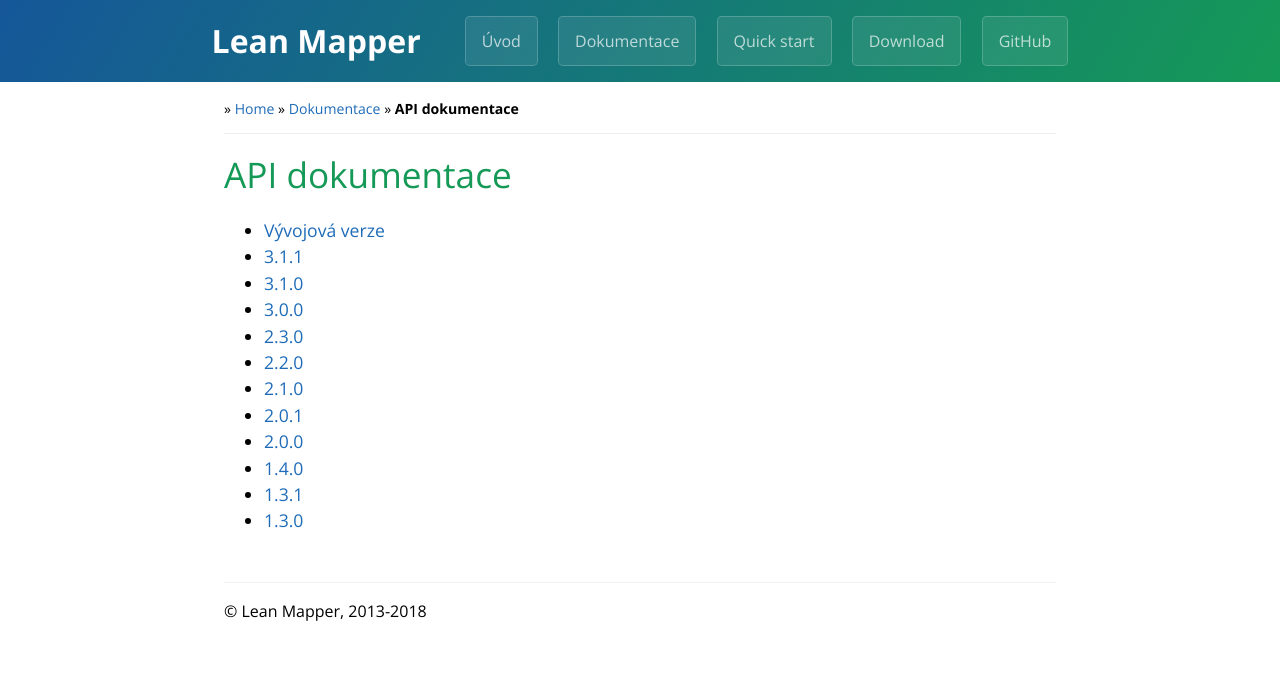
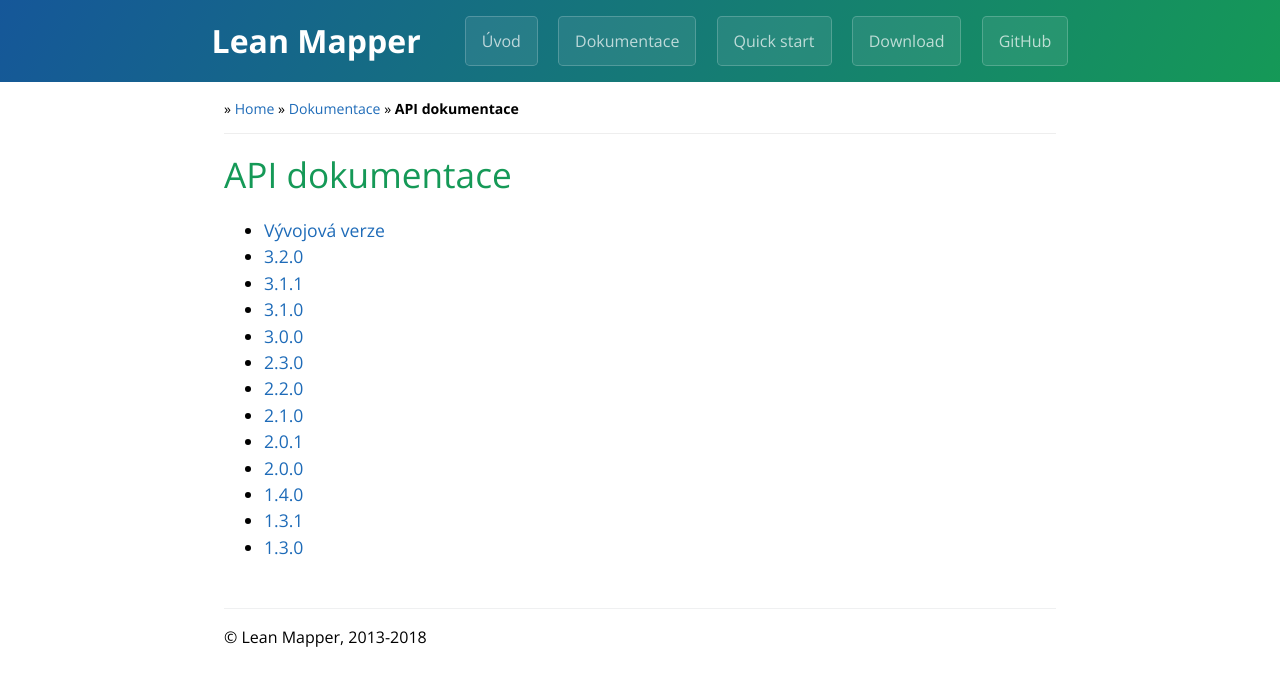
Before and after one commit to LeanMapper/LeanMapper.github.io, a Jekyll site: the page built from cs/api.md, in a window 1280 px wide. Shown: the top 686 px of the page. Built offline with Jekyll 4.4.1, drawn with Linux system fonts in a browser that asks for light colours.

Commit message:
API: added link for LM 3.2.0

```diff
--- a/cs/api.md
+++ b/cs/api.md
@@ -3,6 +3,7 @@ title: API dokumentace
 ---
 
 * [Vývojová verze](https://apidoc.intm.org/tharos/leanmapper/develop/index.html)
+* [3.2.0](https://apidoc.intm.org/tharos/leanmapper/v3.2.0/index.html)
 * [3.1.1](https://apidoc.intm.org/tharos/leanmapper/v3.1.1/index.html)
 * [3.1.0](https://apidoc.intm.org/tharos/leanmapper/v3.1.0/index.html)
 * [3.0.0](https://apidoc.intm.org/tharos/leanmapper/v3.0.0/index.html)
```
